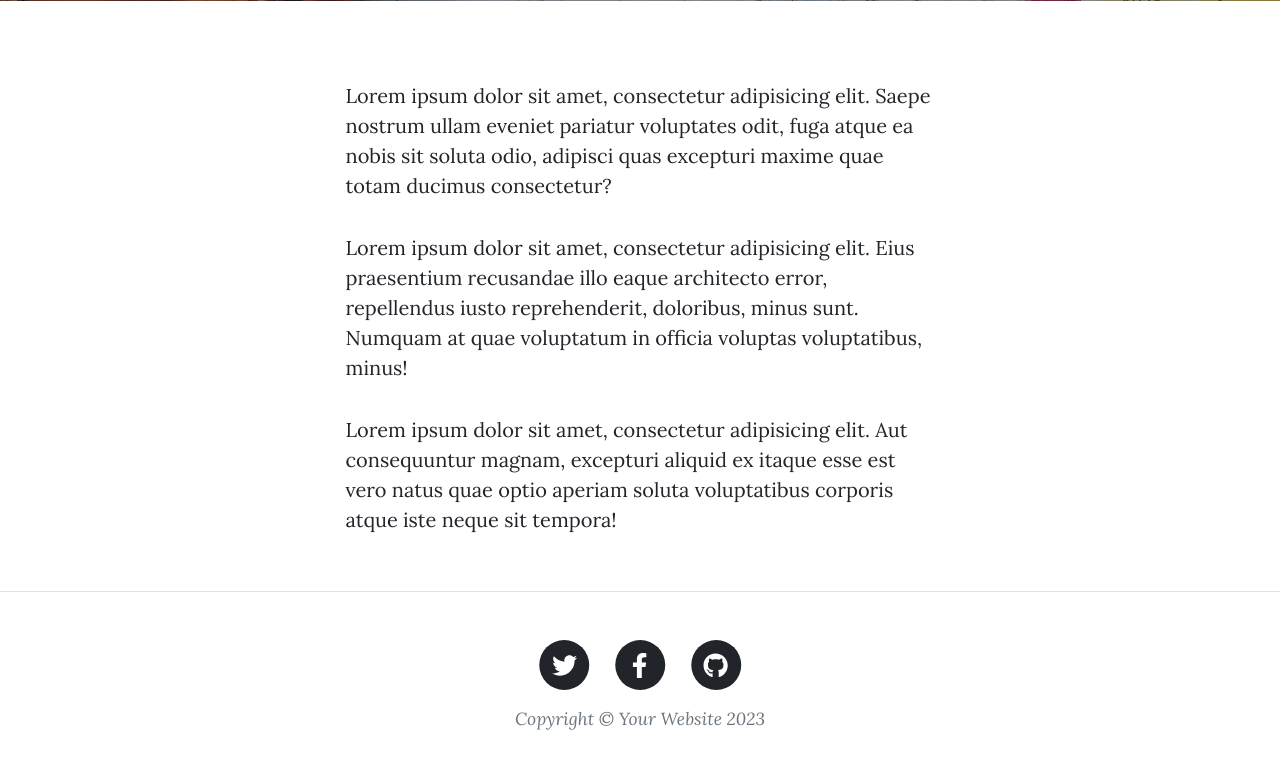
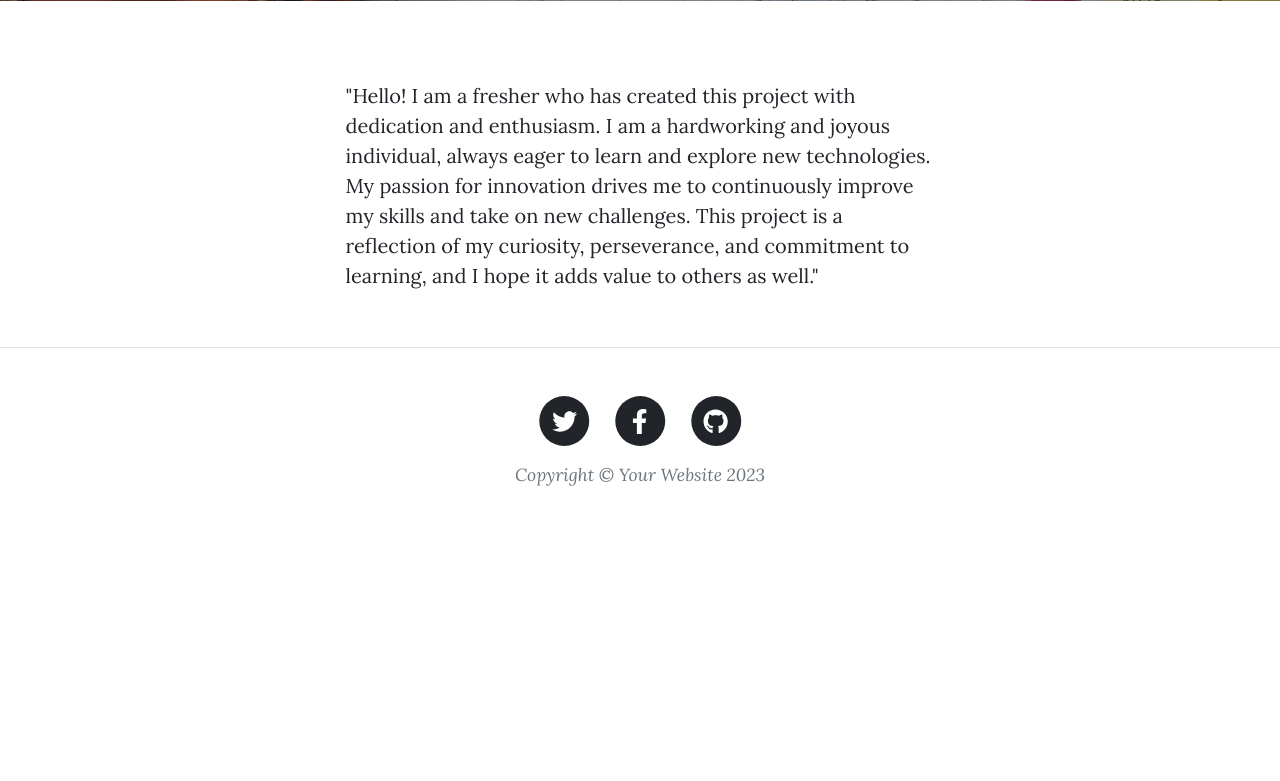
Before and after one commit to Firelord2345/blog-deployment, a Flask app: page /about in a window 1280 px wide. Shown: the part 531-1312 px from the top of the page. After the commit the page ends 1017 px from the top, so only its background shows below. Run offline with Flask 3, Linux system fonts and the light colour scheme; some libraries are stand-ins or nearby versions.

Commit message:
modified about.html

```diff
--- a/templates/about.html
+++ b/templates/about.html
@@ -22,23 +22,10 @@
     <div class="row gx-4 gx-lg-5 justify-content-center">
       <div class="col-md-10 col-lg-8 col-xl-7">
         <p>
-          Lorem ipsum dolor sit amet, consectetur adipisicing elit. Saepe
-          nostrum ullam eveniet pariatur voluptates odit, fuga atque ea nobis
-          sit soluta odio, adipisci quas excepturi maxime quae totam ducimus
-          consectetur?
+          "Hello! I am a fresher who has created this project with dedication and enthusiasm. I am a hardworking and joyous individual, always eager to learn and explore new technologies. My passion for innovation drives me to continuously improve my skills and take on new challenges. This project is a reflection of my curiosity, perseverance, and commitment to learning, and I hope it adds value to others as well."
         </p>
-        <p>
-          Lorem ipsum dolor sit amet, consectetur adipisicing elit. Eius
-          praesentium recusandae illo eaque architecto error, repellendus iusto
-          reprehenderit, doloribus, minus sunt. Numquam at quae voluptatum in
-          officia voluptas voluptatibus, minus!
-        </p>
-        <p>
-          Lorem ipsum dolor sit amet, consectetur adipisicing elit. Aut
-          consequuntur magnam, excepturi aliquid ex itaque esse est vero natus
-          quae optio aperiam soluta voluptatibus corporis atque iste neque sit
-          tempora!
-        </p>
+
+
       </div>
     </div>
   </div>
```
Also changed, not shown: 1 other file.
